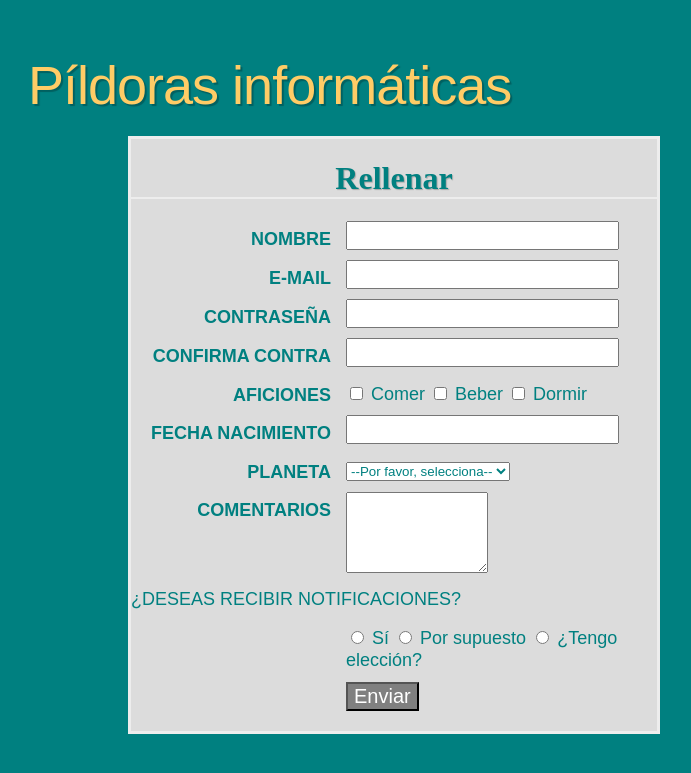
After one commit to Jemendieta/Curso-JS-and-JQuery, a PHP site: the page made by 47- ejercicio-validación.html in a window 1280 px wide. The commit adds this page. Shown: the top 773 px of the page, without its empty margins (296-987 px from the left). Run offline with PHP 8.4, Linux system fonts and the light colour scheme.

Commit message:
agrego ejemplos de validación en formularios con libreria validate

```diff
--- /dev/null
+++ b/47- ejercicio-validación.html
@@ -0,0 +1,82 @@
+<!DOCTYPE html>
+<html lang="en">
+
+<head>
+    <meta charset="UTF-8">
+    <title>Document</title>
+    <link rel="stylesheet" type="text/css" href="css/47.css">
+    <script type="text/javascript" src="jquery/jquery-3.1.0.js"></script>
+    <script type="text/javascript" src="jquery/jquery.validate.min.js"></script>
+    <script type="text/javascript" src="js/47.js"></script>
+</head>
+
+<body>
+    <div class="cont_principal">
+        <div class="cabecera">
+            <p class="logo">Píldoras informáticas</p>
+        </div>
+        <div class="contenido">
+            <div class="principal">
+                <h1>Rellenar</h1>
+                <form name="form_registro" id="form_registro">
+                    <div>
+                        <label for="nombre" class="label">NOMBRE </label>
+                        <input name="nombre" type="text" id="nombre" required>
+                    </div>
+                    <div>
+                        <label for="email" class="label">E-mail </label>
+                        <input name="e_mail" type="text" id="e_mail" required>
+                    </div>
+                    <div>
+                        <label for="password" class="label">CONTRASEÑA</label>
+                        <input name="password" type="password" id="password" required>
+                    </div>
+                    <div>
+                        <label for="confirma" class="label">ConfirmA CONTRA</label>
+                        <input name="confirma" type="password" id="confirma" required>
+                    </div>
+                    <div><span class="label">aficiones</span>
+                        <input name="hobby" type="checkbox" id="comer" value="comer"> Comer
+                        <input name="hobby" type="checkbox" id="Beber" value="Beber">
+                        <label for="Beber">Beber</label>
+                        <input name="hobby" type="checkbox" id="Dormir" value="Dormir">
+                        <label for="Dormir">Dormir</label>
+                    </div>
+                    <div>
+                        <label for="fecha" class="label">FECHA NACIMIENTO</label>
+                        <input name="fecha" type="text" id="fecha">
+                    </div>
+                    <div>
+                        <label for="planeta" class="label">PlanetA </label>
+                        <select name="planeta" id="planeta" required>
+									<option value="">--Por favor, selecciona--</option>
+									<option value="tierra">Tierra</option>
+									<option value="marte">Marte</option>
+									<option value="ganimedes">Ganímedes</option>
+									<option value="No me suena nada">No me suena nada</option>
+   							</select>
+                    </div>
+                    <div>
+                        <label for="comentarios" class="label">COMENTARIOS</label>
+                        <textarea name="comentarios" cols="15" rows="5" id="comentarios"></textarea>
+                    </div>
+                    <div class="labelBlock">¿DESEAS RECIBIR NOTIFICACIONES?
+                    </div>
+                    <div class="indent">
+                        <input type="radio" name="spam" id="yes" value="yes">
+                        <label for="si">Sí</label>
+                        <input type="radio" name="spam" id="Por_supuesto" value="Por_supuesto">
+                        <label for="definitely">Por supuesto</label>
+                        <input type="radio" name="spam" id="eleccion" value="eleccion">
+                        <label for="eleccion">¿Tengo elección?</label>
+                    </div>
+                    <div>
+                        <input type="submit" name="submit" id="submit" value="Enviar">
+                    </div>
+                </form>
+            </div>
+        </div>
+    </div>
+</body>
+
+</html>
--- /dev/null
+++ b/css/47.css
@@ -0,0 +1,117 @@
+html,
+body {
+    background-color: teal;
+}
+
+.contenido {
+    max-width: 760px;
+    margin: 20px 0 0 100px;
+}
+
+.cont_principal {
+    margin: auto;
+    width: 50%;
+}
+
+.logo {
+    letter-spacing: -1px;
+    color: #FC6;
+    text-shadow: 2px 2px 1px rgba(0, 0, 0, .25);
+    /*text-align: center;*/
+    font: normal 54px 'ColaborateThinRegular', Arial, sans-serif;
+}
+
+.principal {
+    border: solid 3px rgba(255, 255, 255, .5);
+    /*box-shadow: 7px 7px 3px 0px #999999;*/
+    background: gainsboro;
+    color: teal;
+}
+
+.principal h1 {
+    font-size: 32px;
+    color: teal;
+    text-shadow: 1px 1px 1px rgba(0, 0, 0, .24);
+    text-align: center;
+    border-bottom: solid 2px rgba(255, 255, 255, .5);
+}
+
+p,
+li,
+legend,
+form {
+    font-size: 18px;
+    color: teal;
+    font-family: 'ColaborateLightRegular', Arial, sans-serif;
+    line-height: 125%;
+    margin-bottom: 10px;
+}
+
+input {
+    font-size: 20px;
+}
+
+form .wide {
+    font-size: 18px;
+    width: 100%;
+}
+
+form#order div,
+form#form_registro div {
+    padding-bottom: 10px;
+}
+
+form#order .label,
+form#form_registro .label {
+    display: block;
+    clear: left;
+    float: left;
+    width: 175px;
+    text-align: right;
+    padding: 7px 15px 0 0;
+    text-transform: uppercase;
+    font-weight: bold;
+}
+
+form#form_registro .label {
+    width: 200px;
+}
+
+form#order select,
+form#form_registro select {
+    display: inline-block;
+    margin-top: 8px;
+}
+
+form#order input[type="radio"],
+form#form_registro input[type="radio"],
+form#form_registro input[type="checkbox"] {
+    display: inline-block;
+    margin-top: 10px;
+}
+
+form .indent,
+#submit {
+    margin-left: 215px;
+}
+
+#submit {
+    background: gray;
+    color: #fff;
+}
+
+#form_registro .indent label.error {
+    margin-left: 0;
+}
+
+#planeta {
+    color: teal;
+}
+
+#form_registro label.error {
+    font-size: 0.8em;
+    color: red;
+    font-weight: bold;
+    display: block;
+    margin-left: 215px;
+}
--- /dev/null
+++ b/js/47.js
@@ -0,0 +1,49 @@
+// estructura de código js para nuestro ejeplo de validación de formularios
+
+$(document).ready(function() {
+    $("#form_registro").validate({
+        rules: {
+            nombre: "required",
+            e_mail: {
+                required: true,
+                email: true,
+            },
+            password: {
+                required: true,
+                rangelenght: [8, 17],
+            },
+            confirma: {
+                required: true,
+                equalTo: "#password",
+            },
+
+        }, //end rules
+
+        messages: {
+            nombre: "Ingrese Nombre",
+            e_mail: {
+                required: "ingresa un email",
+                email: "el formato es erroneo",
+
+            },
+            password: {
+                required: "ingresa contraseña",
+                rangelenght: "entre 8 y 17 caracteres",
+            },
+            confirma: {
+                required: "repita su contraseña",
+                equalTo: "no coinciden los campos",
+            }
+        }, //end messages
+
+        // para que las siguientes lineas funciones se debe crear las rules & messages para radio y checkbox
+        // errorPlacement: function(error, elemen) {
+        //     if (element.is(":radio") || element.is(":checkbox")) {
+        //         error.appendTo(elemen.parent());
+        //     } else {
+        //         error.insertAfter(elemen);
+        //     }
+        // }
+    });
+
+});
```
Also changed, not shown: 46- formularios-3.html (+10 -8 lines), css/46.css (+34 -19 lines), js/46.js (+28 -13 lines).
